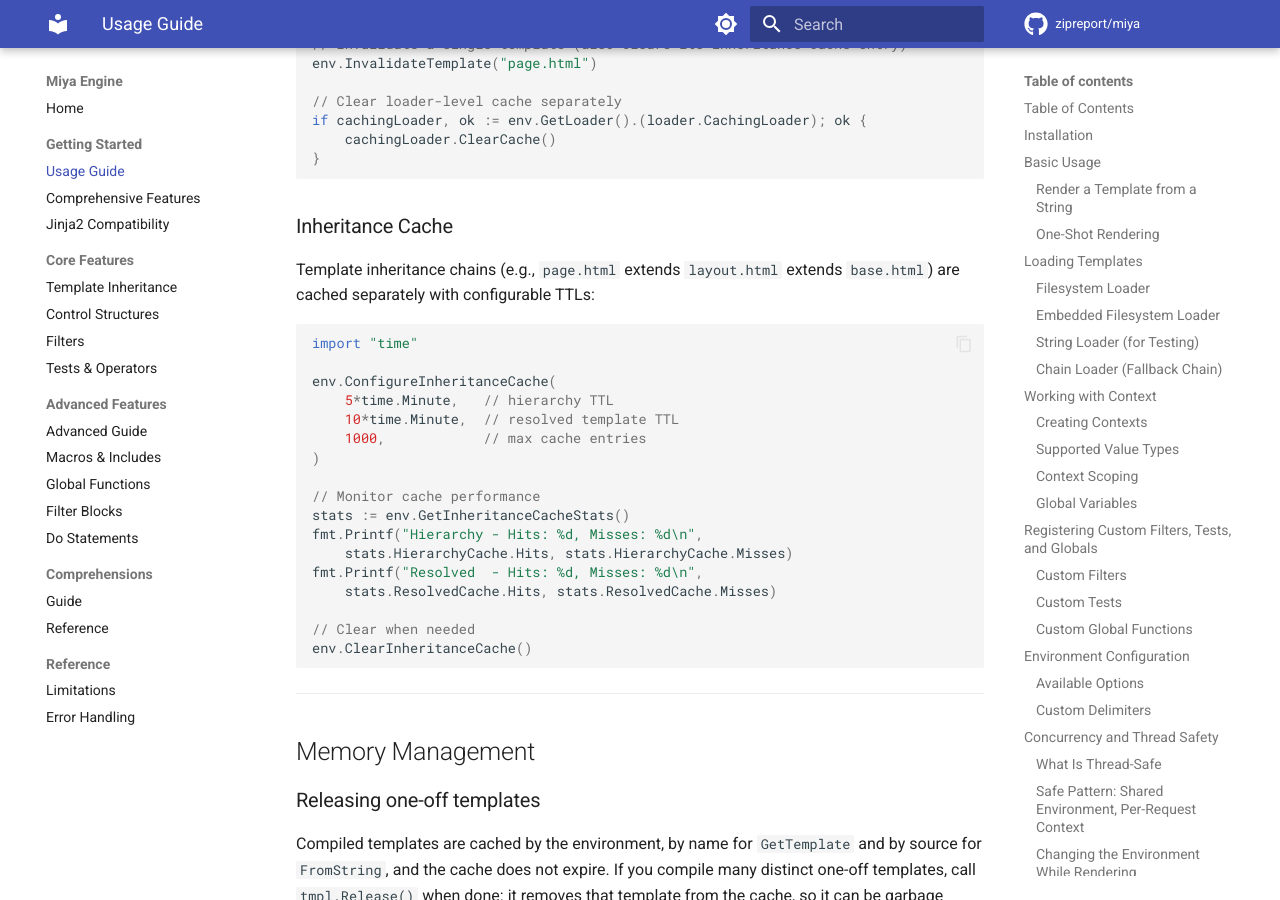
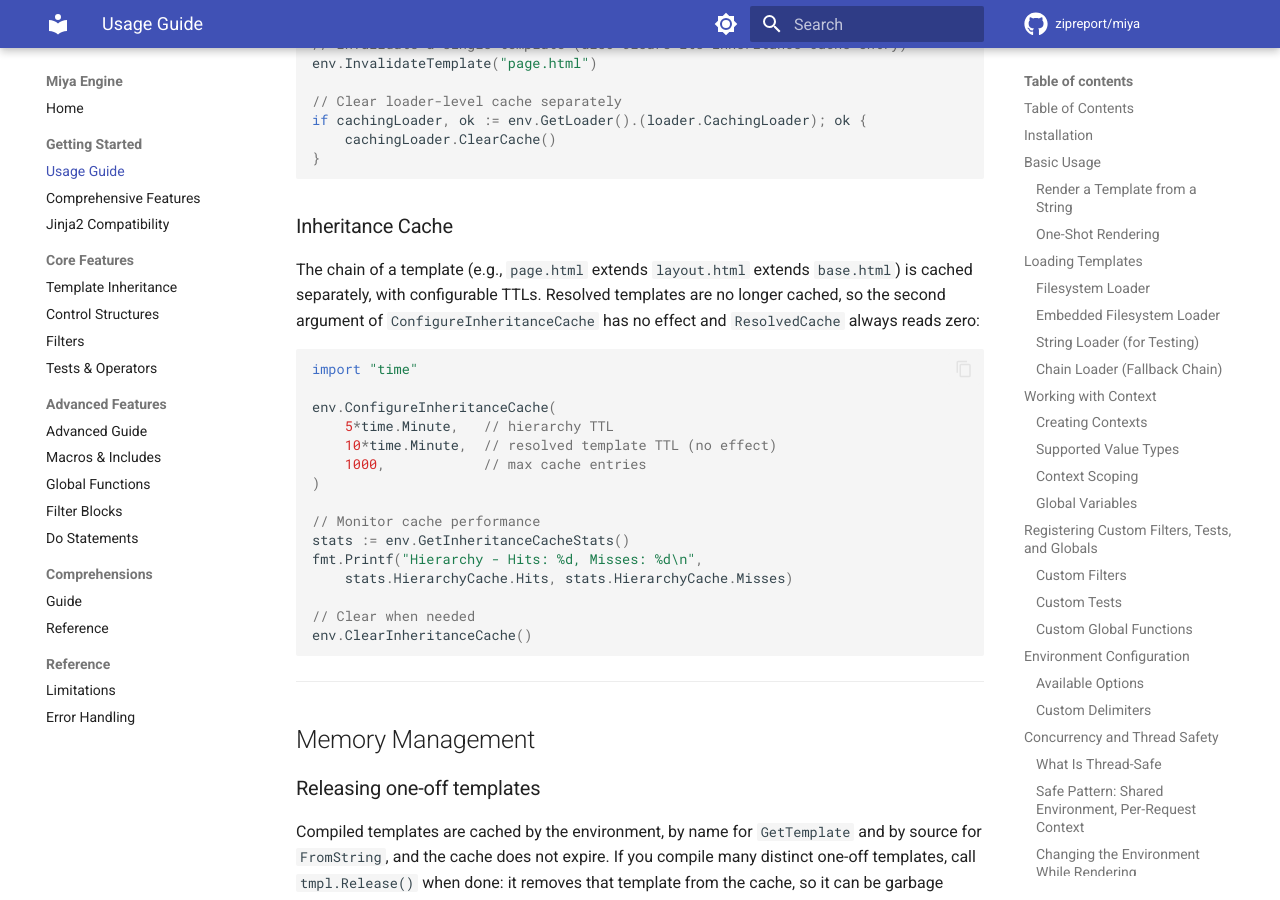
Before and after one commit to zipreport/miya, an MkDocs documentation site: the page built from docs/USAGE_GUIDE.md, in a window 1280 px wide and 900 px high, scrolled down 13491 px. Built offline with MkDocs 1.6.1 and Material for MkDocs 9.7.7, drawn with Linux system fonts in a browser that asks for light colours; comment, search, counter and statistics services are not loaded.

Commit message:
docs: resolved-template cache stats are always zero
Co-Authored-By: Claude Sonnet 5.5 <noreply@anthropic.com>

````diff
--- a/docs/USAGE_GUIDE.md
+++ b/docs/USAGE_GUIDE.md
@@ -636,14 +636,14 @@ if cachingLoader, ok := env.GetLoader().(loader.CachingLoader); ok {
 
 ### Inheritance Cache
 
-Template inheritance chains (e.g., `page.html` extends `layout.html` extends `base.html`) are cached separately with configurable TTLs:
+The chain of a template (e.g., `page.html` extends `layout.html` extends `base.html`) is cached separately, with configurable TTLs. Resolved templates are no longer cached, so the second argument of `ConfigureInheritanceCache` has no effect and `ResolvedCache` always reads zero:
 
 ```go
 import "time"
 
 env.ConfigureInheritanceCache(
     5*time.Minute,   // hierarchy TTL
-    10*time.Minute,  // resolved template TTL
+    10*time.Minute,  // resolved template TTL (no effect)
     1000,            // max cache entries
 )
 
@@ -651,8 +651,6 @@ env.ConfigureInheritanceCache(
 stats := env.GetInheritanceCacheStats()
 fmt.Printf("Hierarchy - Hits: %d, Misses: %d\n",
     stats.HierarchyCache.Hits, stats.HierarchyCache.Misses)
-fmt.Printf("Resolved  - Hits: %d, Misses: %d\n",
-    stats.ResolvedCache.Hits, stats.ResolvedCache.Misses)
 
 // Clear when needed
 env.ClearInheritanceCache()
````
